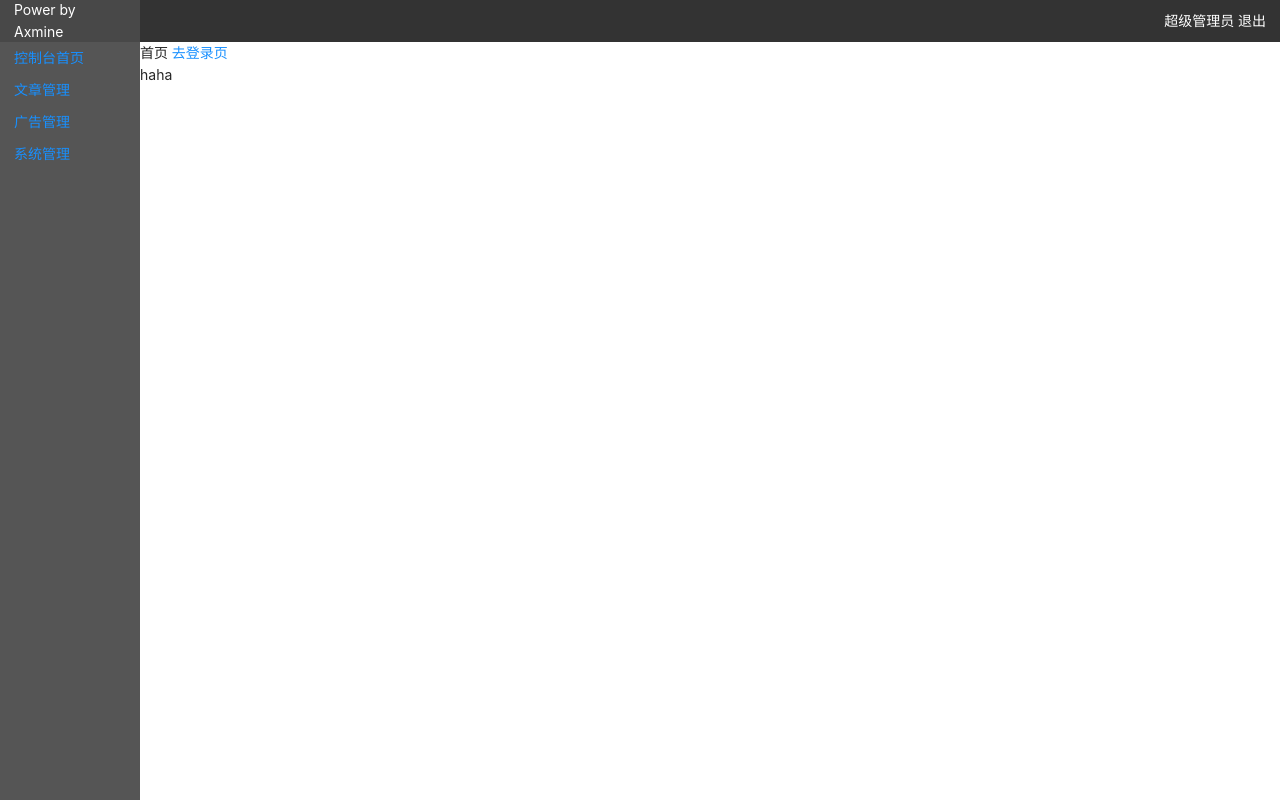
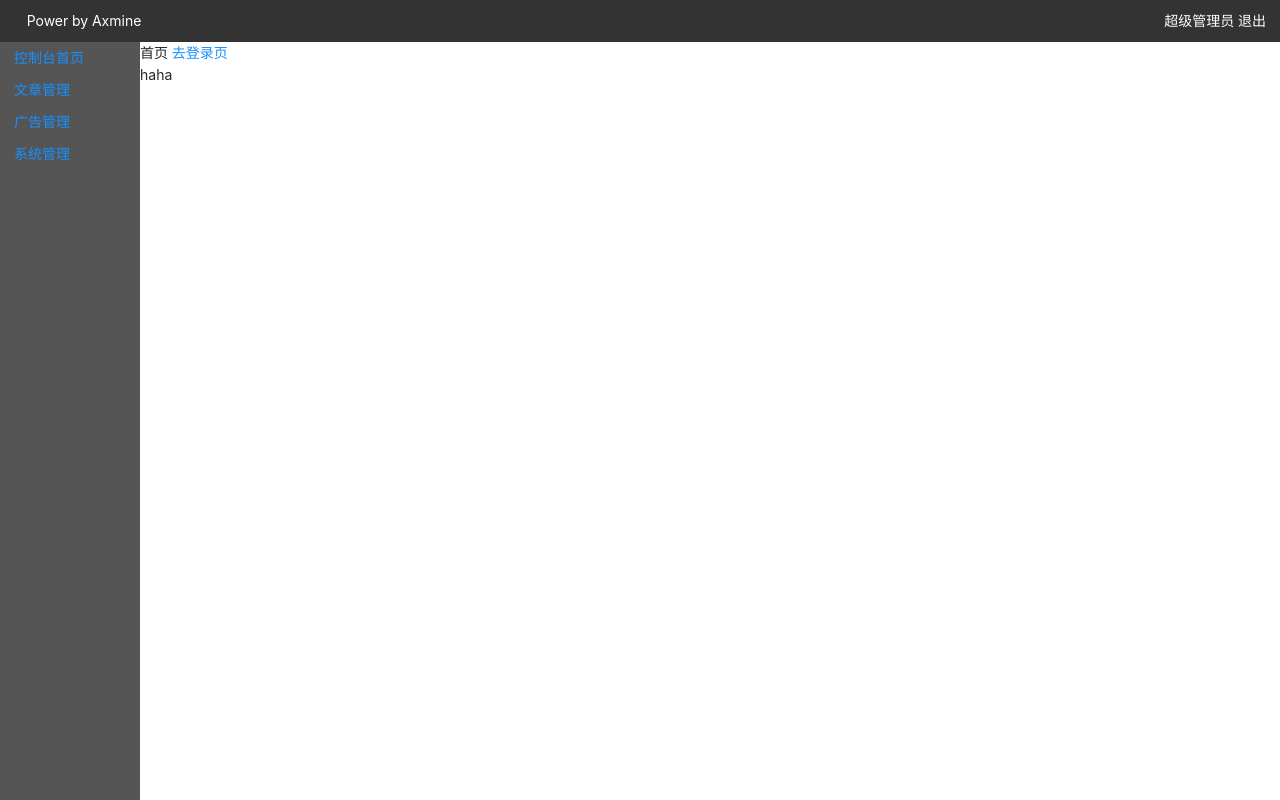
Before and after one commit to Yocss/vue-bms-next, a Vue app: page / in a window 1280 px wide. Built offline with nearby package versions, Linux system fonts and the light colour scheme.

Commit message:
change layout size

```diff
--- a/src/layouts/default/HeadBrand.vue
+++ b/src/layouts/default/HeadBrand.vue
@@ -6,10 +6,10 @@
 <style lang="stylus">
 @import '~@/assets/css/variables.styl'
 .head-brand
-  width $font * 10
+  width $font * 12
   height 100%
   padding 0 $font
-  background-color rgba(#fff, .1)
+  // background-color rgba(#fff, .1)
   a
     color #fff
     &:hover
```
